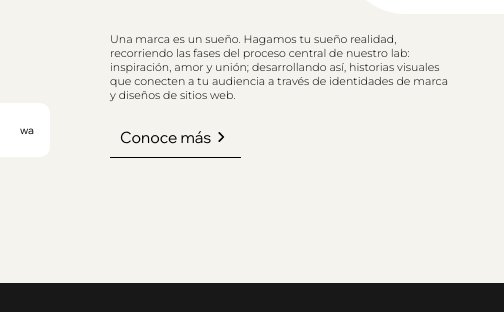
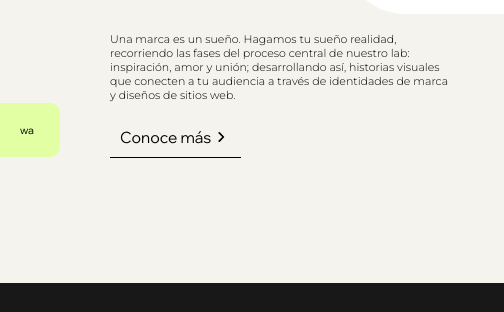
Before and after one commit to valentinasalazarh/Gallo-Salazar, a plain HTML site: page index.html in a window 1280 px wide. In both pictures the pointer is over the element "wa". Shown: the part 447-759 px from the top of the page, 0-504 px from the left. Drawn offline with Linux system fonts and the light colour scheme; grey boxes are pictures that could not be loaded; a web font is replaced by a local one.

Commit message:
cambié la animación del botón de WhatsApp, agregando un width y cambiando el color

```diff
--- a/styles/styles.css
+++ b/styles/styles.css
@@ -298,7 +298,9 @@ form input[type="reset"]:hover{
 }
 .boton-whatsapp:hover {
     color: #000000;
-    background-color: #ffffff;
+    background-color: #E2FFA4;
+    transition: 0.5s;
+    width: 60px;
 }
 
 /* CSS DEL MAIN DE INDEX */
```
